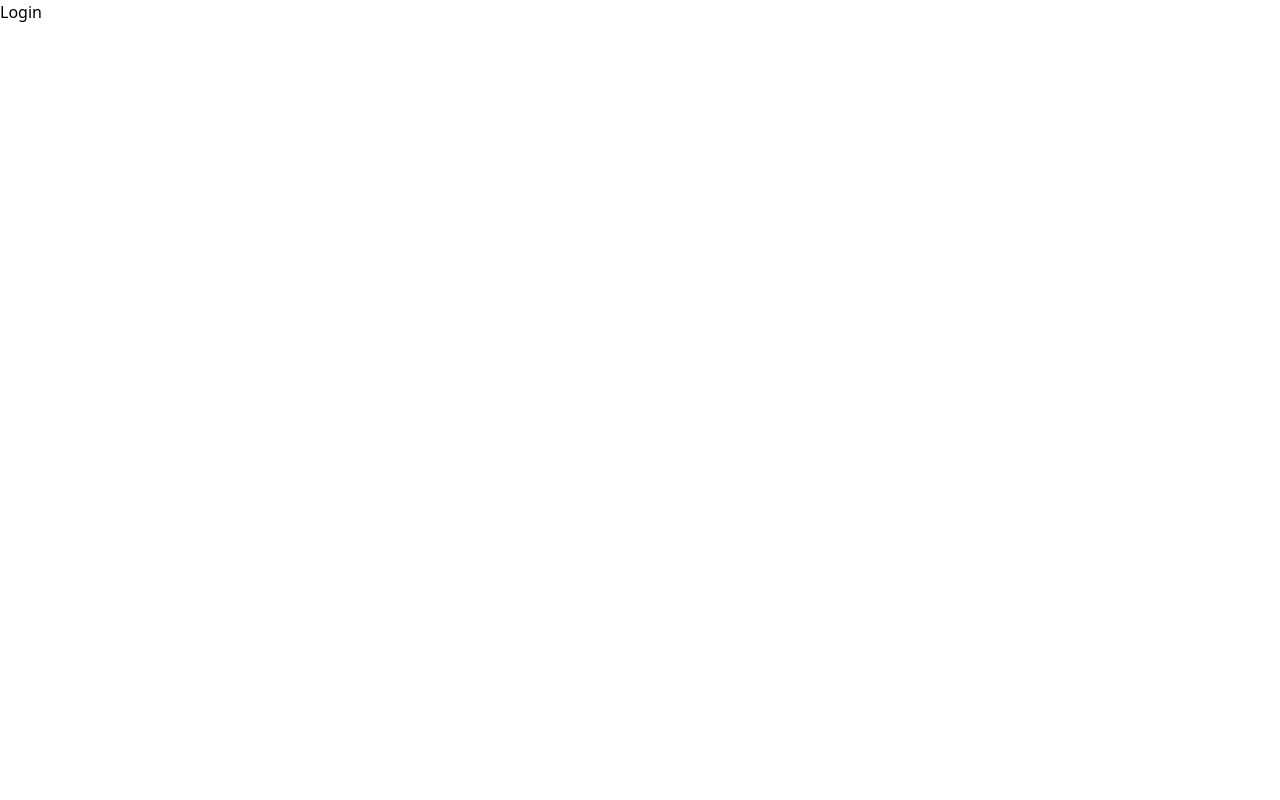
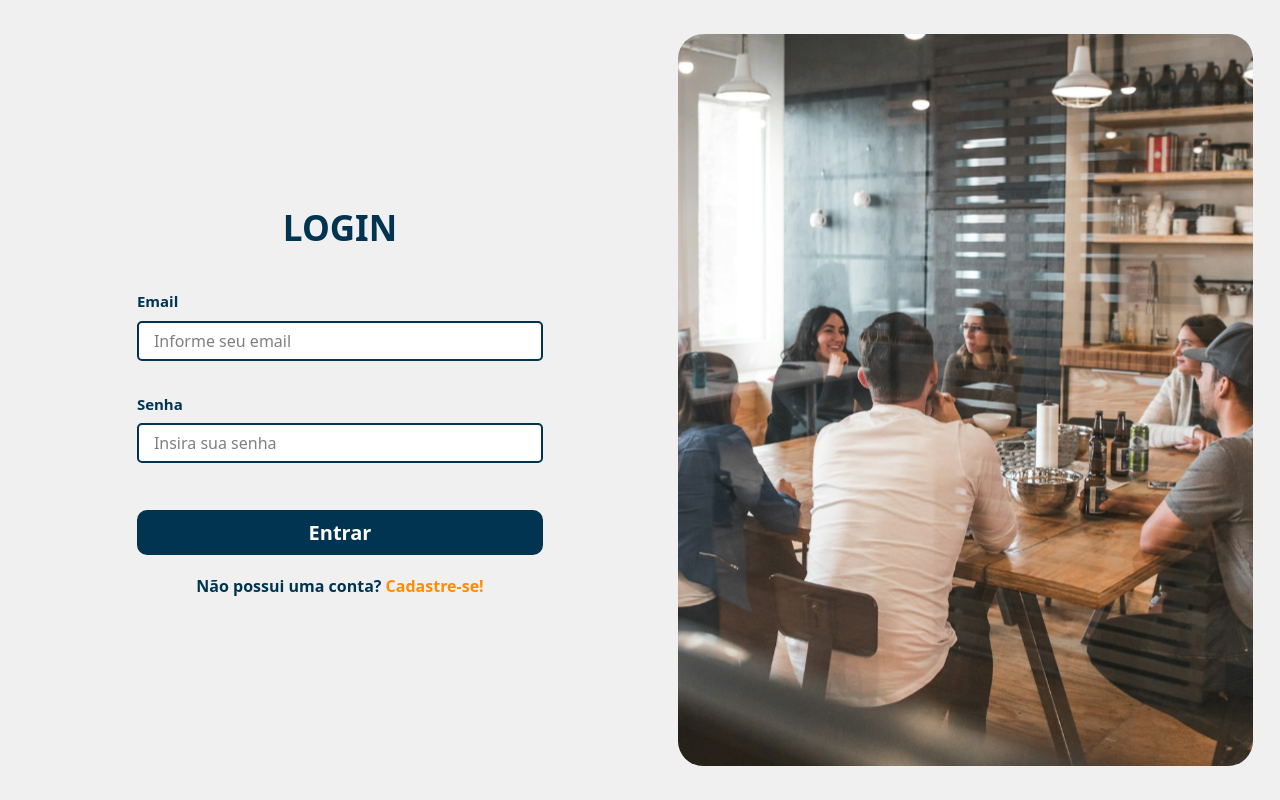
Before and after one commit to LYNX-Grupo-9/Sistema, a React (Vite) app: page / in a window 1280 px wide. Built offline with nearby package versions, Linux system fonts and the light colour scheme.

Commit message:
Tela de login

```diff
--- a/src/App.jsx
+++ b/src/App.jsx
@@ -5,7 +5,7 @@ import { Cadastro } from "./pages/Cadastro";
 
 export default function App() {
   return (
-    <Router>
+      <Router>
       <Routes>
         <Route index element={<Login />} />
         <Route path="/cadastro" element={<Cadastro />} />
--- /dev/null
+++ b/src/Button.jsx
@@ -0,0 +1,7 @@
+export function Button(props) {
+    return (
+        <button>
+            {props.buttonLabel}
+        </button>
+    );
+}
--- /dev/null
+++ b/src/Inputs.jsx
@@ -0,0 +1,10 @@
+export function Inputs (props) {
+    return (
+        <div className="inputContainer">
+            <span>
+                {props.label}
+            </span>
+            <input type={props.type} placeholder={props.placeholder}/>
+        </div>
+    );
+}
--- /dev/null
+++ b/src/PossuiConta.jsx
@@ -0,0 +1,7 @@
+export function PossuiConta(props) {
+    return (
+        <div className="possuiConta">
+            <span>{props.label}</span> <a href={props.link}>{props.linkLabel}</a>
+        </div>
+    );
+}
--- a/src/index.css
+++ b/src/index.css
@@ -1 +1,109 @@
 @import "tailwindcss";
+
+body {
+    margin: 0;
+    background-color: #F0F0F0;
+}
+
+.login {
+    display: flex;
+    justify-content: center;
+    height: 100vh;
+    width: 100%;
+    align-items: center;
+    padding: 15px;
+
+    .containerLogin {
+        width: 50%;
+        height: 95%;
+        display: flex;
+        justify-content: center;
+        align-items: center;
+        flex-direction: column;
+        margin-right: 2%;
+
+        h1 {
+            font-size: 35px;
+            font-weight: 650;
+            color: #013451;
+            margin-bottom: 20px;
+        }
+
+        .inputContainer {
+            display: flex;
+            flex-direction: column;
+            align-items: center;
+            justify-content: center;
+            height: 14%;
+            width: 100%;
+
+            span {
+                width: 65%;
+                height: 30%;
+                font-size: 15px;
+                font-weight: 600;
+                color: #013451;
+            }
+
+            input {
+                width: 65%;
+                height: 40px;
+                border-radius: 5px;
+                border: solid 2px #013451;
+                padding: 15px;
+                background-color: #FFF;
+                font-size: 16px;
+            }
+
+        }
+
+        button {
+            width: 65%;
+            height: 45px;
+            margin-top: 5%;
+            border-radius: 10px;
+            border: solid 2px #013451;
+            background-color: #013451;
+            color: #FFF;
+            font-size: 20px;
+            font-weight: 600;
+            transition: all 0.3s;
+        }
+
+        button:hover {
+            background-color: #106294;
+            border: none;
+            cursor: pointer;
+            transition: all 0.3s;
+        }
+
+        .possuiConta {
+            color: #013451;
+            font-weight: 550;
+            margin-top: 3%;
+
+            a {
+                color: #FF8C00;
+                font-weight: 550;
+                transition: all 0.3s;
+            }
+
+            a:hover {
+                text-decoration: underline;
+                transition: all 0.3s;
+            }
+
+        }
+
+    }
+
+    .imgLogin {
+        width: 46%;
+        height: 95%;
+        background-image: url(assets/imgLogin.svg);
+        background-size: cover;
+        background-position: center;
+        border-radius: 25px;
+    }
+
+}
--- a/src/pages/Login/index.jsx
+++ b/src/pages/Login/index.jsx
@@ -1,7 +1,30 @@
+import imgLogin from '../../assets/imgLogin.svg';
+import { Button } from '../../Button';
+import { Inputs } from '../../Inputs';
+import { PossuiConta } from '../../PossuiConta';
+
+
 export function Login() {
     return (
-        <div>
-        <h1>Login</h1>
+
+    <>
+
+        <div className="login">
+
+            <div className="containerLogin">
+                <h1>LOGIN</h1>
+                <Inputs label="Email" type="email" placeholder="Informe seu email" />
+                <Inputs label="Senha" type="password" placeholder="Insira sua senha" />
+                <Button buttonLabel="Entrar" />
+                <PossuiConta label="Não possui uma conta?" link="/cadastro" linkLabel="Cadastre-se!" />
+            </div>
+
+            <div className="imgLogin">
+            </div>
+
         </div>
+
+    </>
+
     );
 }
```
Also changed, not shown: src/assets/imgLogin.svg (added).
